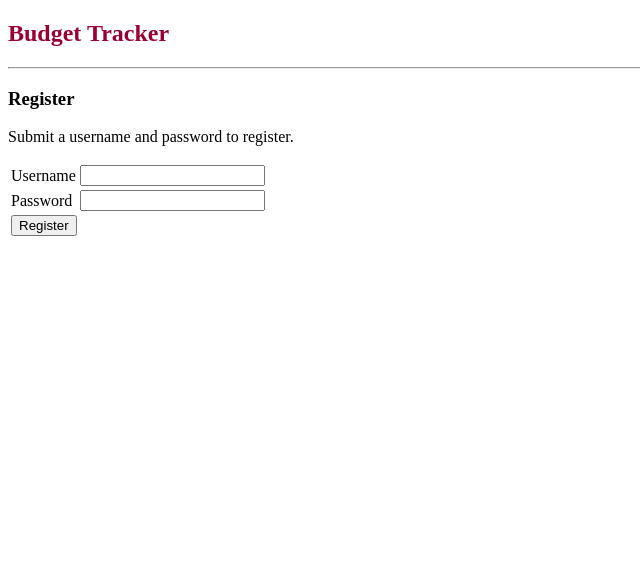
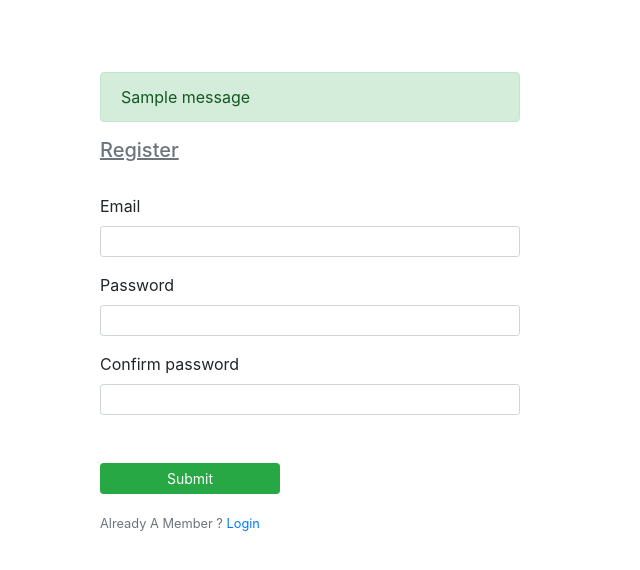
Before and after one commit to veronikaSS/CMSC495Project, a Flask app: template templates/register.html in a window 1280 px wide. Shown: the top 570 px of the page, without its empty margins (0-640 px from the left). Run offline with Flask 2, Linux system fonts and the light colour scheme; the template is opened without the code that fills it, so the values that code supplies are empty, except form fields; one stand-in notice (Sample message) is shown; form fields are guessed from the names that the template uses; some libraries are stand-ins or nearby versions.

Commit message:
Update register.html

```diff
--- a/templates/register.html
+++ b/templates/register.html
@@ -9,41 +9,97 @@
 
 -->
 
+<!--Register Form-->
 <!DOCTYPE html>
-<html>
-    <Head>
-        <Title>Register - Budget Tracker</Title>
-    </Head>
-    <body>
-        <h2><font color="#990033">Budget Tracker</font></h2>
-        <hr />
-        <h3>Register</h3>
-        <p>Submit a username and password to register.</p>
+<html lang="en">
 
-        <!-- Provides a form for the user to enter and submit a new username + password -->
-        <form method="POST">
-            <table>
-                <!-- Username field -->
-                <tr>
-                    <td><label for="username">Username</label></td>
-                    <td><input name="username" id="username" required></td>
-                </tr>
+    <head>
+        <meta charset="utf-8">
+            <title>Login</title>
+            <meta
+                content="width=device-width, initial-scale=1.0" name="viewport">
+                <!-- Favicons -->
+                <link
+                    href="img/favicon.png" rel="icon">
+                    <!-- Bootstrap CSS File -->
+                    <link rel="stylesheet" href="https://stackpath.bootstrapcdn.com/bootstrap/4.4.1/css/bootstrap.min.css" integrity="sha384-Vkoo8x4CGsO3+Hhxv8T/Q5PaXtkKtu6ug5TOeNV6gBiFeWPGFN9MuhOf23Q9Ifjh" crossorigin="anonymous"></head>
+                    <body>
+                        <div class="container">
 
-                <!-- Password field -->
-                <tr>
-                    <td><label for="password">Password</label></td>
-                    <td> <input type="password" name="password" id="password" required></td>
-                </tr>
 
-                <tr>
-                    <td colspan='2'><input type="submit" value="Register"></td>
-                </tr>
-            </table>
-        </form>
+                            <br>
+                                <br>
+                                    <br>
+                                        <div class="row col-lg-12">
+                                            <div class="col-lg-5 col-md-8 ">
 
-        <!-- Displays any errors that occur (if the login failed) -->
-        {% if error %}
-        <p color="#FF0000">{{ error }}</p>
-        {% endif %}
-    </body>
-</html>
+                                                {{ form.hidden_tag() }}
+                                                {% with messages = get_flashed_messages(with_categories=true) %}
+                                                {% if messages %}
+                                                    {% for category,message in messages %}
+                                                        <div class="alert alert-{{ category }}">{{message}}</div>
+                                                    {% endfor %}
+                                                {% endif %}
+                                                {% endwith %}
+                                                <h5 class="text-muted">
+                                                    <u>Register</u>
+                                                </h5>
+                                                <br>
+
+                                                    <form method="POST" action="" class="">
+                                                        {{ form.hidden_tag() }}
+
+                                                        <div class="form-group">
+                                                            {{ form.email.label(class="form-control-label")}}
+                                                            {% if form.email.errors %}
+                                                                {{ form.email(class="form-control form-control-sm is-invalid")}}
+                                                                <div class="invalid-feedback">
+                                                                    {% for error in form.email.errors %}
+                                                                        <span>{{ error }}</span>
+                                                                    {% endfor %}
+                                                                </div>
+                                                            {% else %}
+                                                                {{ form.email(class="form-control form-control-sm")}}
+                                                            {% endif %}
+                                                        </div>
+                                                        <div class="form-group">
+                                                            {{ form.password.label(class="form-control-label")}}
+                                                            {% if form.password.errors %}
+                                                                {{ form.password(class="form-control form-control-sm  is-invalid")}}
+                                                                <div class="invalid-feedback">
+                                                                    {% for error in form.password.errors %}
+                                                                        <span>{{error }}</span>
+                                                                    {% endfor %}
+                                                                </div>
+                                                            {% else %}
+                                                                {{ form.password(class="form-control form-control-sm") }}
+                                                            {% endif %}
+                                                        </div>
+                                                        <div class="form-group">
+                                                            {{ form.confirm_password.label(class="form-control-label") }}
+                                                            {% if form.confirm_password.errors %}
+                                                                {{ form.confirm_password(class="form-control  form-control-sm is-invalid")}}
+                                                                <div class="invalid-feedback">
+                                                                    {% for error in form.confirm_password.errors %}
+                                                                        <span>{{error }}</span>
+                                                                    {% endfor %}
+                                                                </div>
+                                                            {% else %}
+                                                                {{ form.confirm_password(class="form-control form-control-sm") }}
+                                                            {% endif %}
+                                                        </div>
+                                                        <div class="form-group mt-5 col-6 row">
+                                                            {{form.submit(class="btn btn-success btn-sm btn-block")}}
+                                                        </div>
+                                                        <border-top class="pt-3">
+                                                            <small class="text-muted">
+                                                                Already A Member ?
+                                                                <a href="{{ url_for('login') }}">Login</a>
+                                                            </border-top>
+                                                        </form>
+
+                                                    </div>
+                                                </div>
+                                            </div>
+                                        </body>
+                                    </html>
```
